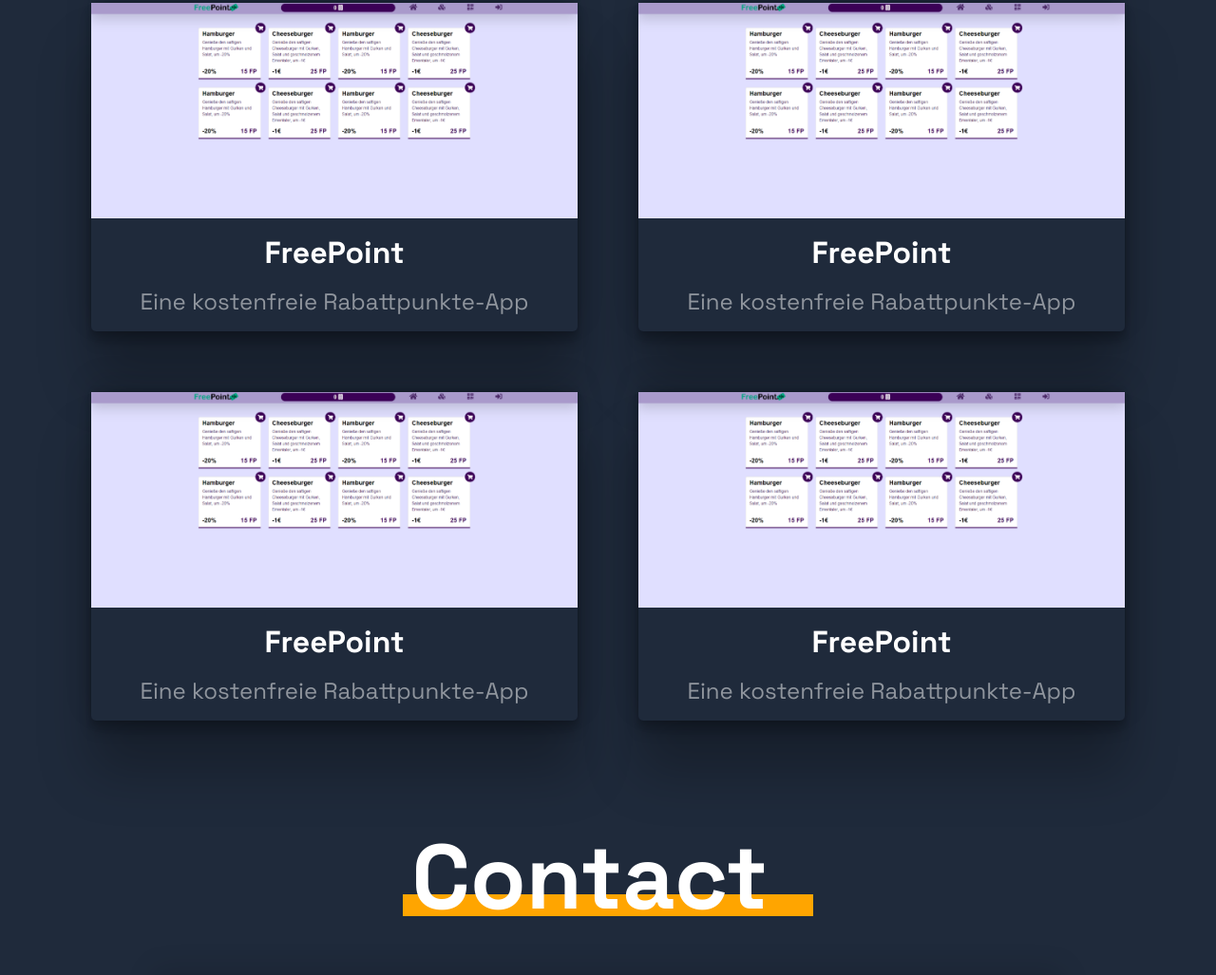
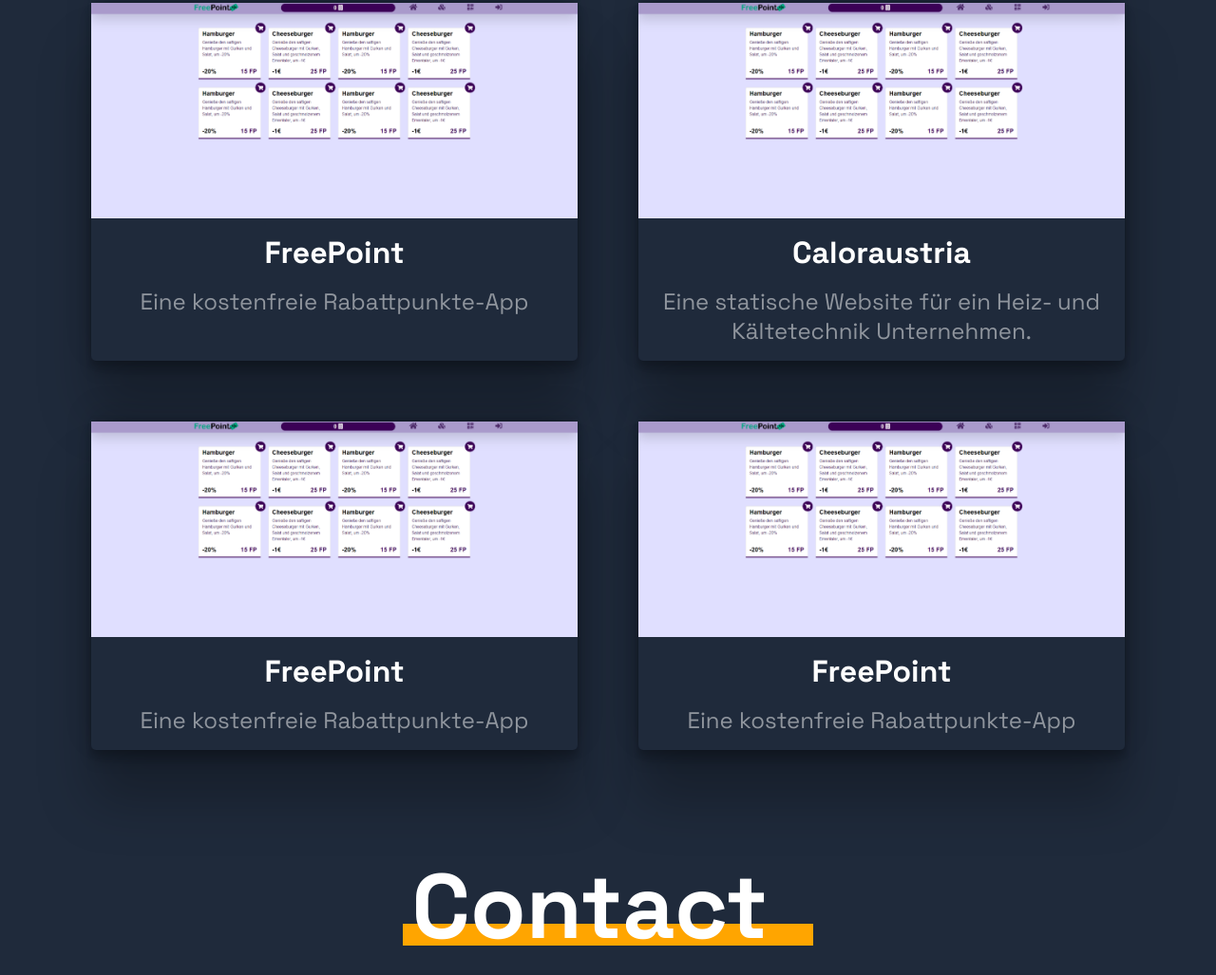
Before and after one commit to Kristian13245/Kristian13245.github.io, a plain HTML site: page index.html in a window 1280 px wide. Shown: the part 2015-3042 px from the top of the page at 95% size. Drawn offline with Linux system fonts and the light colour scheme.

Commit message:
Update index.html

```diff
--- a/index.html
+++ b/index.html
@@ -88,10 +88,10 @@
                 <p class="project-title">FreePoint</p>
                 <p class="project-description">Eine kostenfreie Rabattpunkte-App</p>
             </a>
-            <a class="project-card reveal">
-                <img class="image" src="./images/Screenshot 2023-07-18 180623.png" alt="FreePoint">
-                <p class="project-title">FreePoint</p>
-                <p class="project-description">Eine kostenfreie Rabattpunkte-App</p>
+            <a class="project-card reveal" href="www.caloraustria.at">
+                <img class="image" src="./images/Screenshot 2023-07-18 180623.png" alt="Caloraustria">
+                <p class="project-title">Caloraustria</p>
+                <p class="project-description">Eine statische Website für ein Heiz- und Kältetechnik Unternehmen.</p>
             </a>
             <a class="project-card reveal">
                 <img class="image" src="./images/Screenshot 2023-07-18 180623.png" alt="FreePoint">
```
